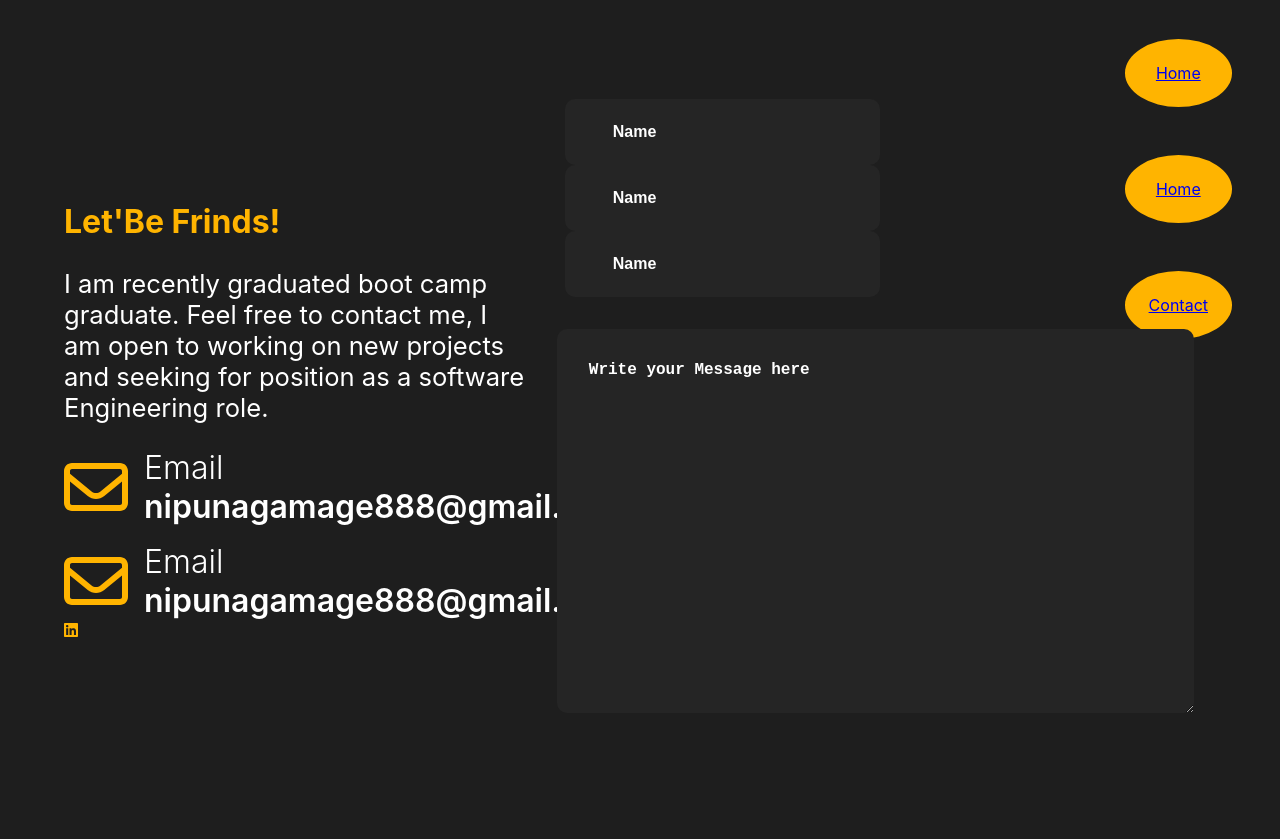
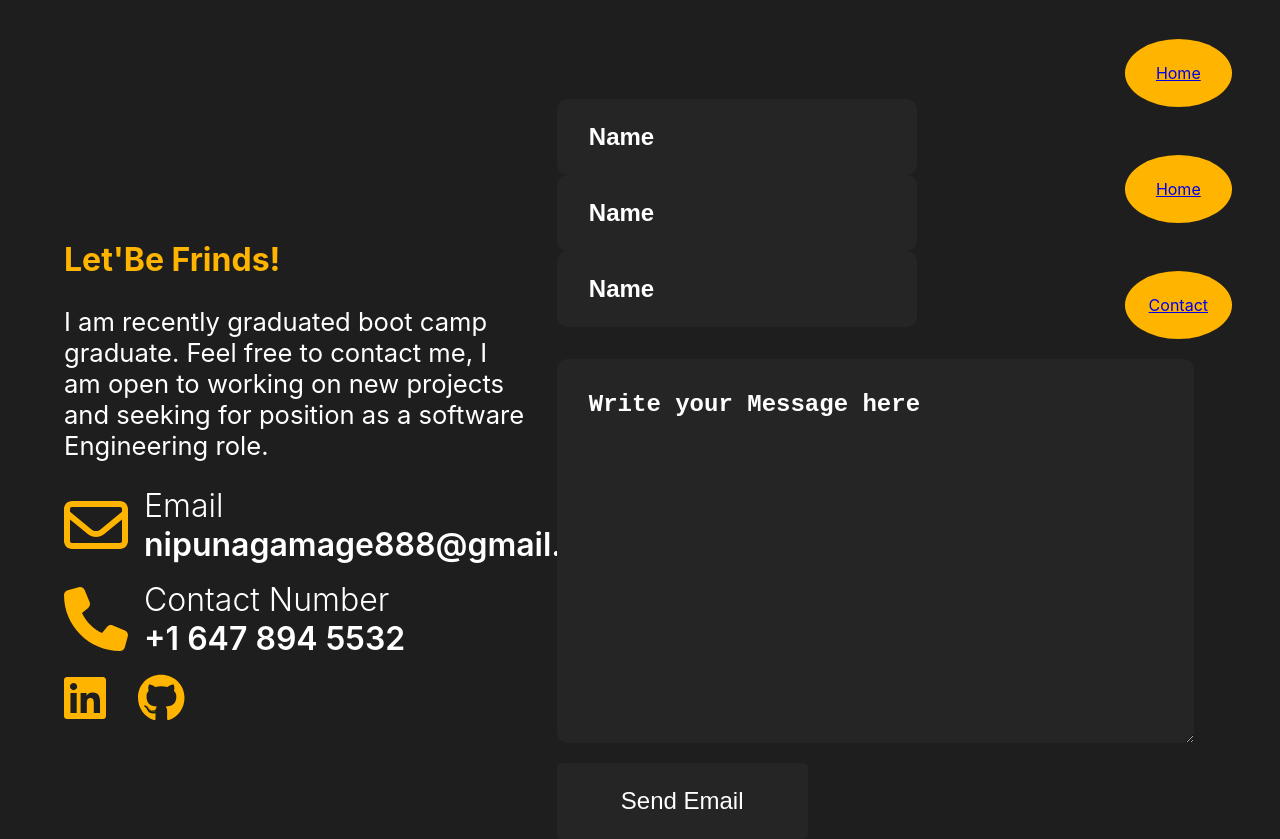
Before and after one commit to NipunaGamage888/portfolio, a React (Create React App) app: page /Contact in a window 1280 px wide. Shown: the part 187-1026 px from the top of the page. Before the commit the page ends 904 px from the top, so only its background shows below. Built offline with nearby package versions, Linux system fonts and the light colour scheme; the HTML template or start-up script is replaced by a standard one.

Commit message:
Completed the contact us stylig

```diff
--- a/src/components/About/About.js
+++ b/src/components/About/About.js
@@ -2,6 +2,8 @@ import React from "react";
 import { motion } from "framer-motion";
 import "./About.scss";
 import CV from '../../assets/NipunaGamageCV.pdf'
+import { FontAwesomeIcon } from "@fortawesome/react-fontawesome";
+import { faCloudArrowDown } from "@fortawesome/free-solid-svg-icons";
 
 function About() {
   const pageVariants = {
@@ -66,7 +68,9 @@ function About() {
             <a href={CV} download="Nipuna_Gamage_CV.pdf" class="about__download-btn">
               <p className="about__download-name">Download CV</p>
 
-              <span class="about__download-icon">&#x2B07;</span>
+              <span class="about__download-icon">
+                <FontAwesomeIcon icon={faCloudArrowDown } />
+                </span>
             </a>
           </div>
           <div className="about_second">
@@ -112,12 +116,12 @@ function About() {
           </div>
           <div className="about__exp">
             <h1 className="about__exp-heading">6+</h1>
-            <p className="about__exp-para">years of Experience</p>
+
             <p className="about__exp-para">Hackathon Participations</p>
           </div>
           <div className="about__exp">
             <h1 className="about__exp-heading">4+</h1>
-            <p className="about__exp-para">years of Experience</p>
+
             <p className="about__exp-para">Personal Projects</p>
           </div>
         </div>
--- a/src/components/About/About.scss
+++ b/src/components/About/About.scss
@@ -105,11 +105,7 @@
     justify-content: center;
     align-items: center;
     font-size: 20px;
-    &::before {
-      content: "\2B07"; /* Unicode for download icon */
-      color: #000; /* Change icon color as needed */
-      font-size: 24px;
-    }
+
   }
   &__skills{
     margin-top: 5rem;
--- a/src/components/Contact/Contact.js
+++ b/src/components/Contact/Contact.js
@@ -4,6 +4,8 @@ import { FontAwesomeIcon } from "@fortawesome/react-fontawesome";
 import { faEnvelope } from "@fortawesome/free-regular-svg-icons";
 import { motion } from "framer-motion";
 import { faLinkedin } from "@fortawesome/free-brands-svg-icons";
+import { faGithub } from "@fortawesome/free-brands-svg-icons";
+import { faPhone } from "@fortawesome/free-solid-svg-icons";
 
 function Contact() {
   const pageVariants = {
@@ -65,27 +67,27 @@ function Contact() {
           <div className="contact__email">
           <FontAwesomeIcon
             className="contact__icon"
-              icon={faEnvelope}
+              icon={faPhone}
               style={{ color: "#ffb400" }}
             />
             <div>
-              <h3 className="contact__email-heading">Email</h3>
+              <h3 className="contact__email-heading">Contact Number</h3>
               <p className="contact__email-address">
-                nipunagamage888@gmail.com
+                +1 647 894 5532
               </p>
             </div>
           </div>
-          <div>
-            <a>
-            <FontAwesomeIcon icon={faLinkedin}  style={{ color: "#ffb400" }}/>
+          <div className="contact__social-media">
+            <a href="dasas">
+            <FontAwesomeIcon className="contact__linkedin" icon={faLinkedin}  style={{ color: "#ffb400" }}/>
             </a>
             <a>
-
+            <FontAwesomeIcon icon={faGithub} style={{ color: "#ffb400" }} className="contact__linkedin" />
             </a>
           </div>
         </div>
         <div className="contact__message">
-          <form>
+          <form className="contact__form">
             <div className="contact__inputs">
               <input className="contact__input" placeholder="Name"></input>
               <input className="contact__input" placeholder="Name"></input>
@@ -98,6 +100,7 @@ function Contact() {
               ></textarea>
             </div>
           </form>
+          <button className="contact__button">Send Email</button>
         </div>
       </div>
     </motion.div>
--- a/src/components/Contact/Contact.scss
+++ b/src/components/Contact/Contact.scss
@@ -38,14 +38,15 @@
   }
   &__inputs{
     padding-bottom: 2rem;
+    margin-left: 1rem;
   }
   &__input{
-    font-size: 1rem;
+    font-size: 1.5rem;
     color: white;
     font-weight: 600;
     border-radius: 10px;
-    padding: 1.5rem 3rem;
-    margin-left:2.5rem ;
+    padding: 1.5rem 0rem 1.5rem 2rem;
+    margin-left:1rem ;
     border: none;
     background-color:#252525 ;
     &::placeholder{
@@ -53,7 +54,7 @@
     }
   }
   &__textarea{
-    font-size: 1rem;
+    font-size: 1.5rem;
     color: white;
     font-weight: 600;
     margin-left: 2rem;
@@ -86,5 +87,25 @@
     margin: 0;
     font-size: 2rem;
     color: white;
+  }&__social-media{
+    margin-top: 1rem;
+  }&__linkedin{
+    height: 3rem;
+    border-radius: 50%;
+    margin-right: 2rem;
+  }
+  &__button{
+    margin-left: 2rem;
+    padding: 1.5rem 4rem;
+    margin-top: 1rem;
+    border-radius: 5px;
+    border: none;
+    background-color: #252525;
+    color: white;
+    font-size: 1.5rem;
+    cursor: pointer;
+    &:hover{
+        background-color: #ffb400;
+    }
   }
 }
```
